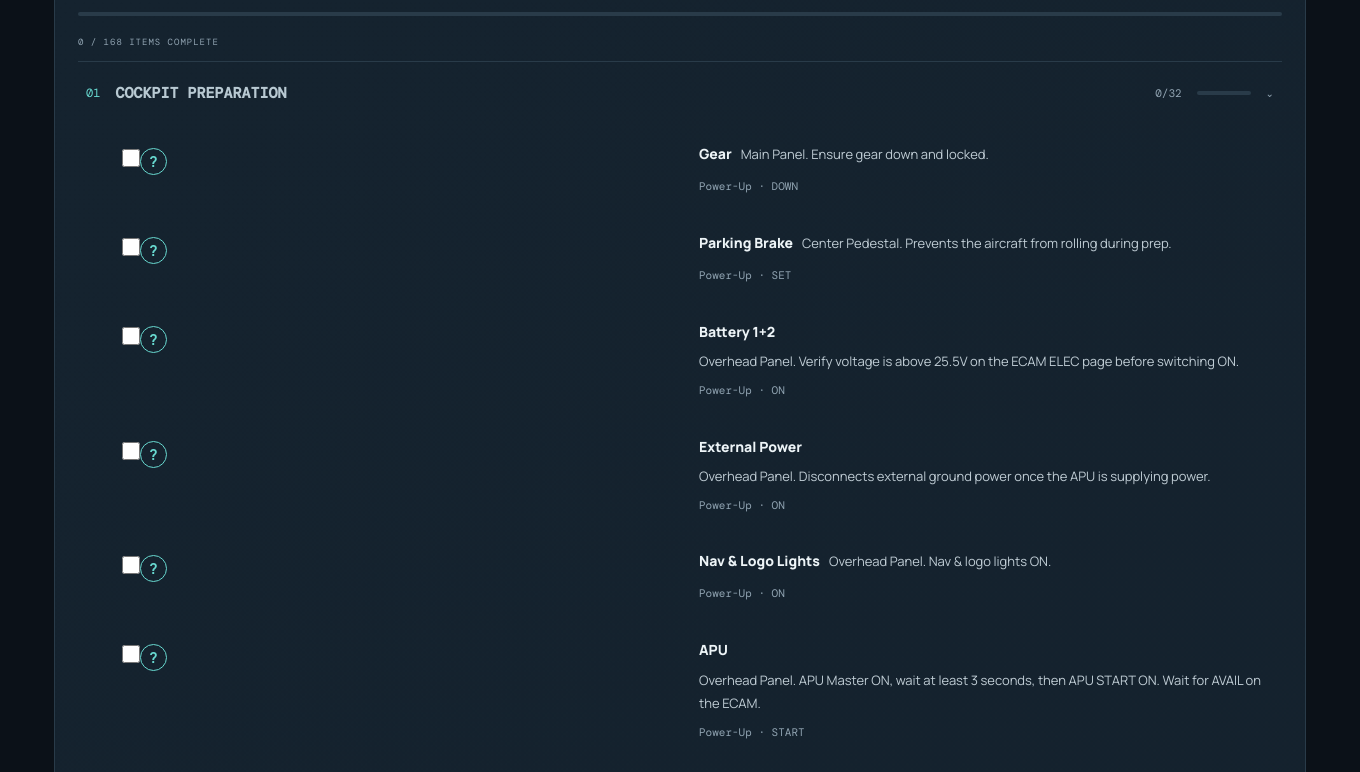
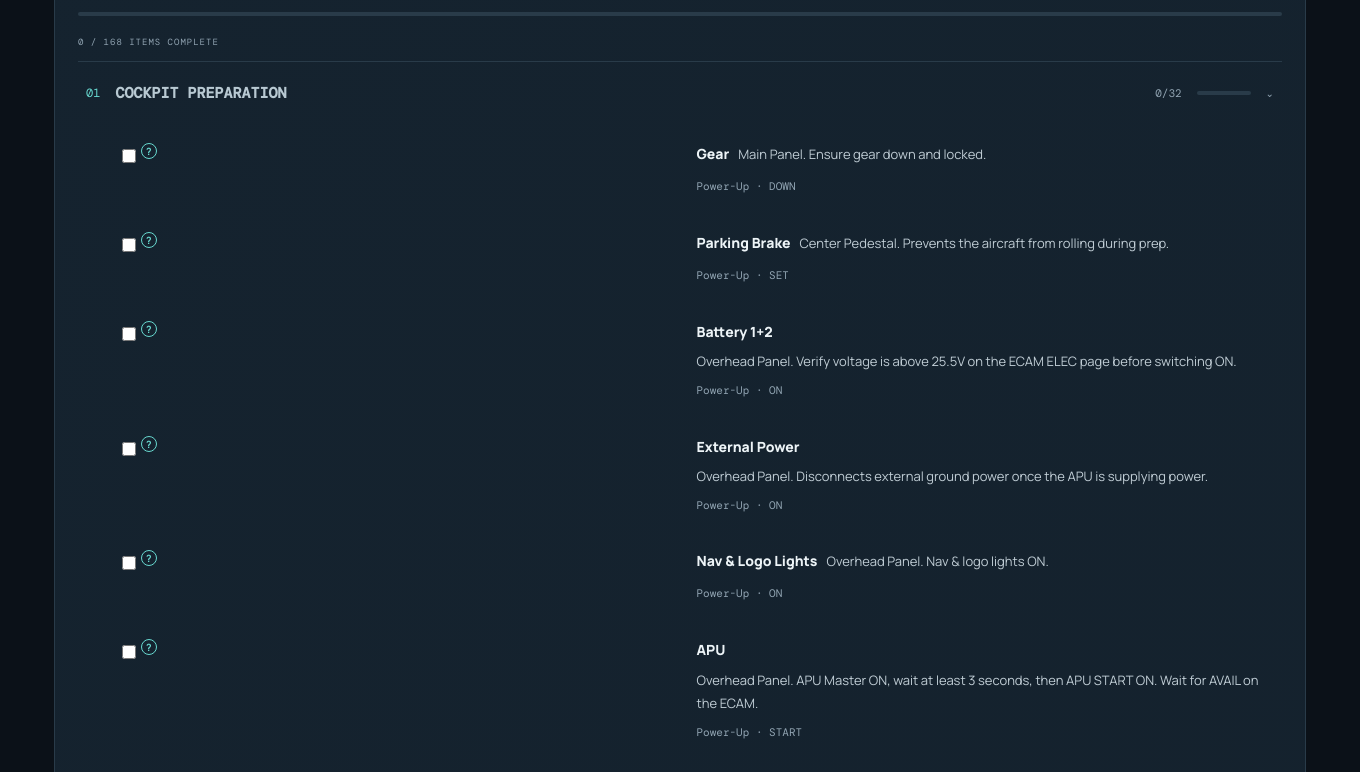
Before and after one commit to taha90nikmanesh-max/MFS-Checklist2020, an Electron app: page index.html in a window 1360 px wide. Shown: the part 780-1552 px from the top of the page. Drawn offline with nearby package versions, Linux system fonts and the light colour scheme.

Commit message:
Shrink checklist help icon and add hover tooltip styling

```diff
--- a/style.css
+++ b/style.css
@@ -138,3 +138,11 @@ html[dir="rtl"] .lesson-head{flex-direction:row-reverse}
 /* Compact question-mark button: explains only the checklist item's purpose */
 .lessonBtn{display:inline-flex;align-items:center;justify-content:center;width:27px;height:27px;margin:7px 0 0;padding:0;border:1px solid #68d9d0;border-radius:50%;color:#68d9d0;font:700 15px Manrope;line-height:1}
 .lessonBtn:hover{background:#68d9d018;color:#a2fff3}
+
+/* Compact help marker beside each checklist checkbox; explanation appears on hover via title tooltip. */
+.check{grid-template-columns:38px 1fr;gap:9px;align-items:start}
+.check-controls{display:flex;align-items:flex-start;gap:5px;padding-top:2px}
+.check-controls .check-input{flex:none}
+.lessonBtn{display:inline-flex;align-items:center;justify-content:center;flex:none;width:16px;height:16px;min-width:16px;margin:0;padding:0;border:1px solid #68d9d0;border-radius:50%;color:#68d9d0;background:transparent;font:700 10px/1 Manrope;cursor:help}
+.lessonBtn:hover,.lessonBtn:focus-visible{background:#68d9d018;color:#a2fff3;outline:1px solid #68d9d0;outline-offset:2px}
+@media(max-width:520px){.check{grid-template-columns:36px 1fr}.check-controls{gap:4px}}
```
